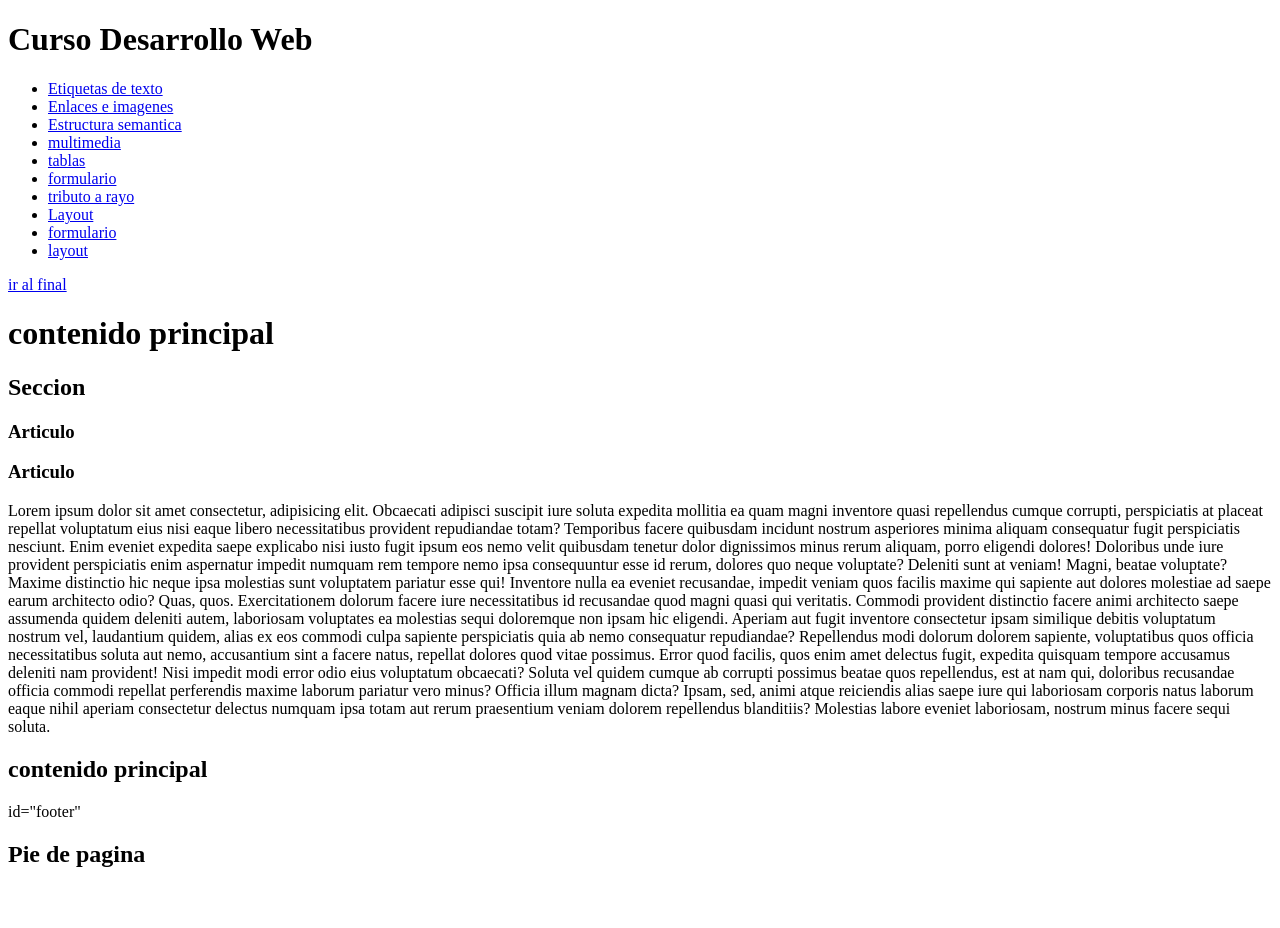
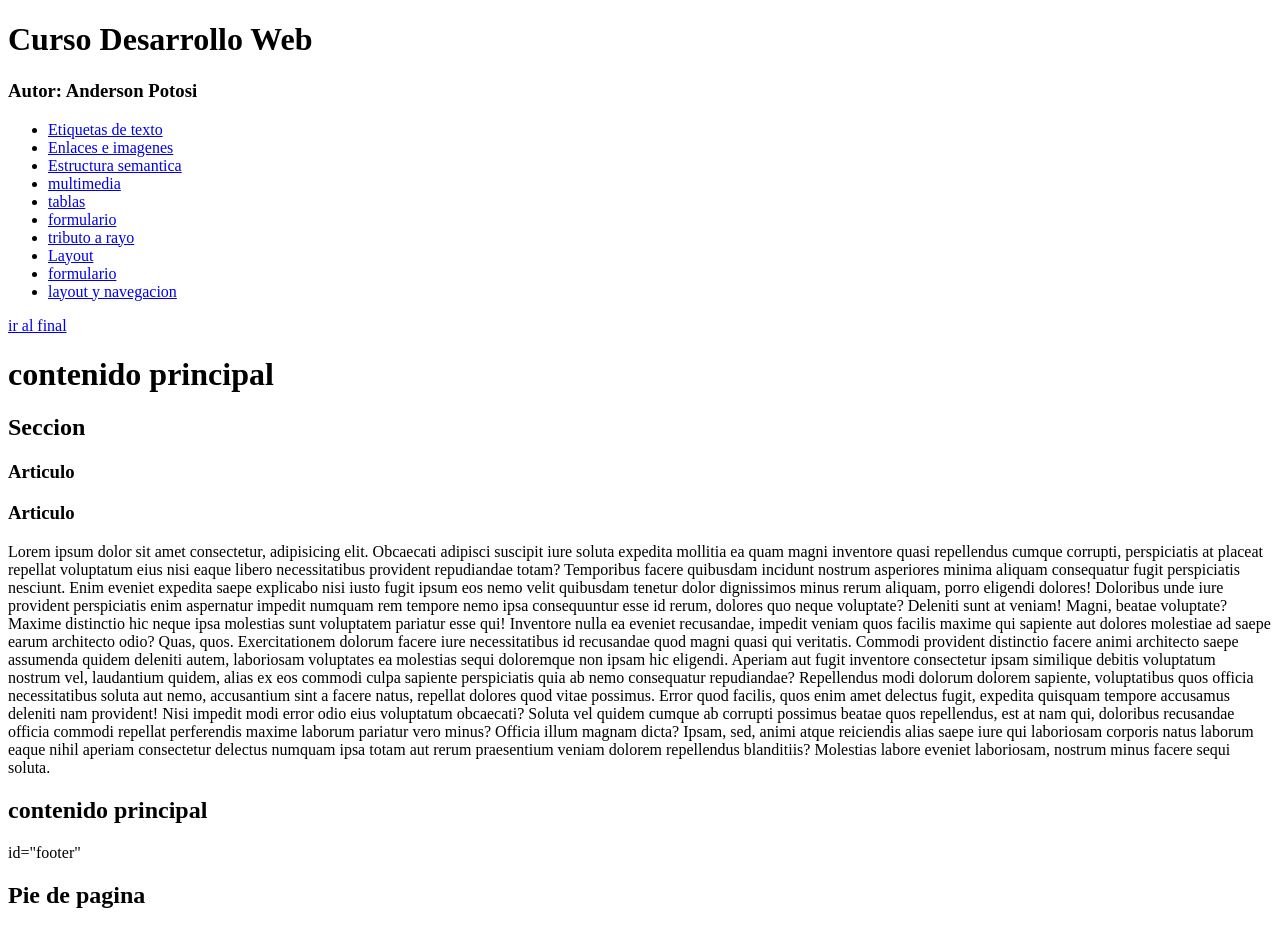
Before and after one commit to ANDESONi-pixel/Proyecto, a plain HTML site: page index.html in a window 1280 px wide. Before the commit the page ends 888 px from the top, so only its background shows below. Drawn offline with Linux system fonts and the light colour scheme.

Commit message:
Update autor and changed image names

```diff
--- a/index.html
+++ b/index.html
@@ -8,6 +8,7 @@
 <body>
      <header>
          <h1>Curso Desarrollo Web</h1>
+         <h3>Autor: Anderson Potosi</h3>
          <nav>
              <ul>
                  <li><a href="pages/text.html">Etiquetas de texto</a></li>
@@ -19,7 +20,7 @@
                   <li><a href="pages/tribute.html">tributo a rayo</a></li>
                 <li><a href="pages/layout.html">Layout</a></li>
                 <li><a href="Pages/form.html">formulario</a></li>
-                 <li><a href="Pages/responsive">layout</a></li>
+                 <li><a href="Pages/responsive">layout y navegacion</a></li>
 
 
 
```
Also changed, not shown: Pages/reponsive.html (+1 -1 lines), imagenes/img.robot.jpg (renamed from imagenes/robot.jpg).
